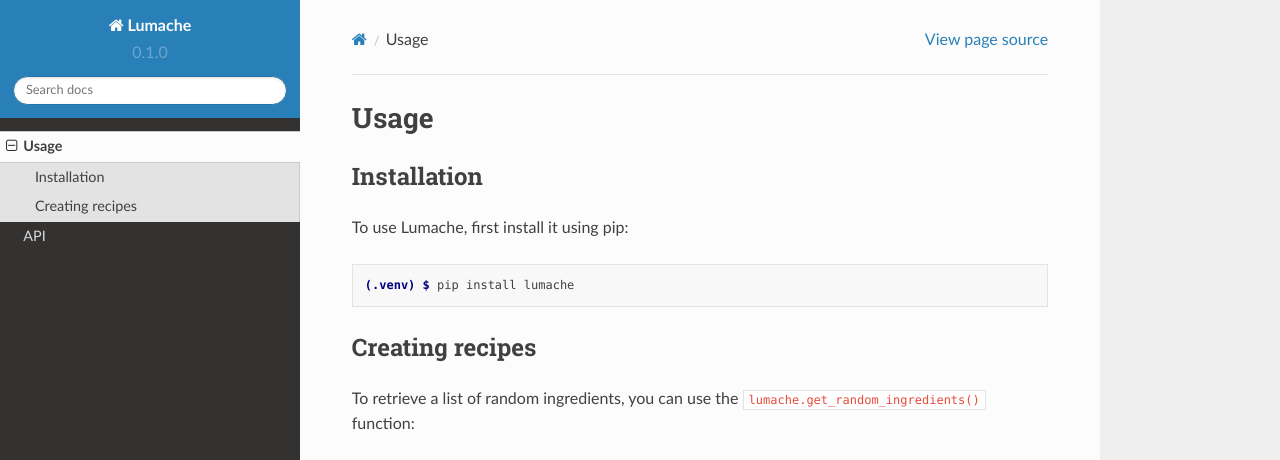
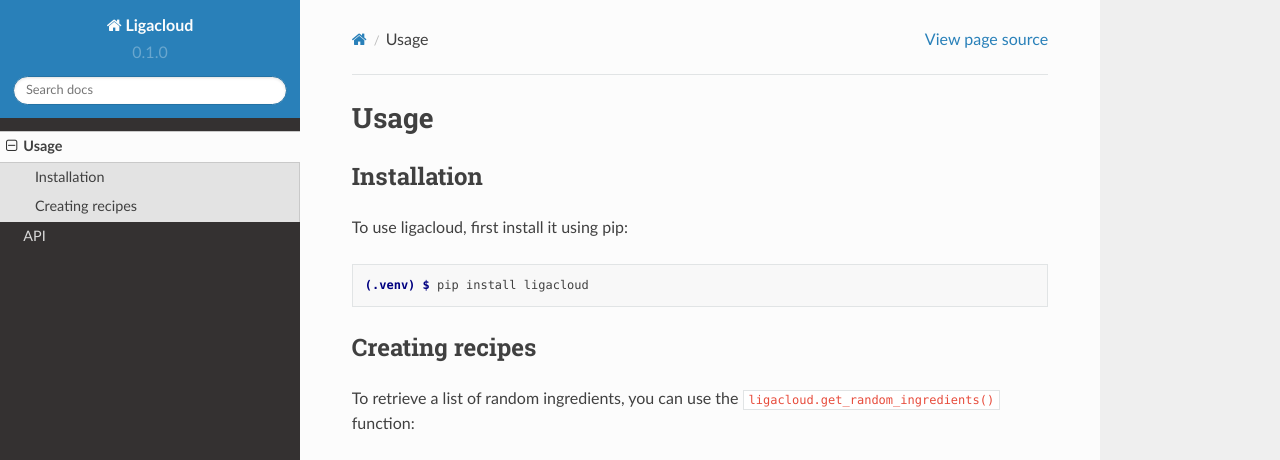
Before and after one commit to ligatech/ligacloud-docs, a Sphinx documentation site: the page built from docs/source/usage.rst, in a window 1280 px wide and 1095 px high. Shown: the top 460 px of the window. Built offline with Sphinx 7.4.7 and the Read the Docs theme 2.0.0, drawn with Linux system fonts in a browser that asks for light colours; some of the changed text lies outside the part shown; grey boxes are pictures that could not be loaded.

```diff
--- a/docs/source/api.rst
+++ b/docs/source/api.rst
@@ -4,4 +4,4 @@
 .. autosummary::
    :toctree: generated
 
-   lumache
+   ligacloud
--- a/docs/source/conf.py
+++ b/docs/source/conf.py
@@ -2,9 +2,9 @@
 
 # -- Project information
 
-project = 'Lumache'
-copyright = '2021, Graziella'
-author = 'Graziella'
+project = 'Ligacloud'
+copyright = '2024, Nanpos'
+author = 'Matheus Matos'
 
 release = '0.1'
 version = '0.1.0'
--- a/docs/source/index.rst
+++ b/docs/source/index.rst
@@ -1,7 +1,7 @@
-Welcome to Lumache's documentation!
+Welcome to ligacloud's documentation!
 ===================================
 
-**Lumache** (/lu'make/) is a Python library for cooks and food lovers
+**ligacloud** (/lu'make/) is a Python library for cooks and food lovers
 that creates recipes mixing random ingredients.
 It pulls data from the `Open Food Facts database <https://world.openfoodfacts.org/>`_
 and offers a *simple* and *intuitive* API.
--- a/docs/source/usage.rst
+++ b/docs/source/usage.rst
@@ -6,28 +6,28 @@
 Installation
 ------------
 
-To use Lumache, first install it using pip:
+To use ligacloud, first install it using pip:
 
 .. code-block:: console
 
-   (.venv) $ pip install lumache
+   (.venv) $ pip install ligacloud
 
 Creating recipes
 ----------------
 
 To retrieve a list of random ingredients,
-you can use the ``lumache.get_random_ingredients()`` function:
+you can use the ``ligacloud.get_random_ingredients()`` function:
 
-.. autofunction:: lumache.get_random_ingredients
+.. autofunction:: ligacloud.get_random_ingredients
 
 The ``kind`` parameter should be either ``"meat"``, ``"fish"``,
-or ``"veggies"``. Otherwise, :py:func:`lumache.get_random_ingredients`
+or ``"veggies"``. Otherwise, :py:func:`ligacloud.get_random_ingredients`
 will raise an exception.
 
-.. autoexception:: lumache.InvalidKindError
+.. autoexception:: ligacloud.InvalidKindError
 
 For example:
 
->>> import lumache
->>> lumache.get_random_ingredients()
+>>> import ligacloud
+>>> ligacloud.get_random_ingredients()
 ['shells', 'gorgonzola', 'parsley']
--- a/lumache.py
+++ b/ligacloud.py
@@ -1,5 +1,5 @@
 """
-Lumache - Python library for cooks and food lovers.
+Ligacloud - Where events happen.
 """
 
 __version__ = "0.1.0"
@@ -16,7 +16,7 @@
 
     :param kind: Optional "kind" of ingredients.
     :type kind: list[str] or None
-    :raise lumache.InvalidKindError: If the kind is invalid.
+    :raise ligacloud.InvalidKindError: If the kind is invalid.
     :return: The ingredients list.
     :rtype: list[str]
     """
--- a/pyproject.toml
+++ b/pyproject.toml
@@ -3,6 +3,6 @@
 build-backend = "flit_core.buildapi"
 
 [project]
-name = "lumache"
-authors = [{name = "Graziella", email = "graziella@lumache"}]
+name = "ligacloud"
+authors = [{name = "Matheus Matos", email = "matheus@nanpos.com"}]
 dynamic = ["version", "description"]
```
Also changed, not shown: .readthedocs.yaml.
